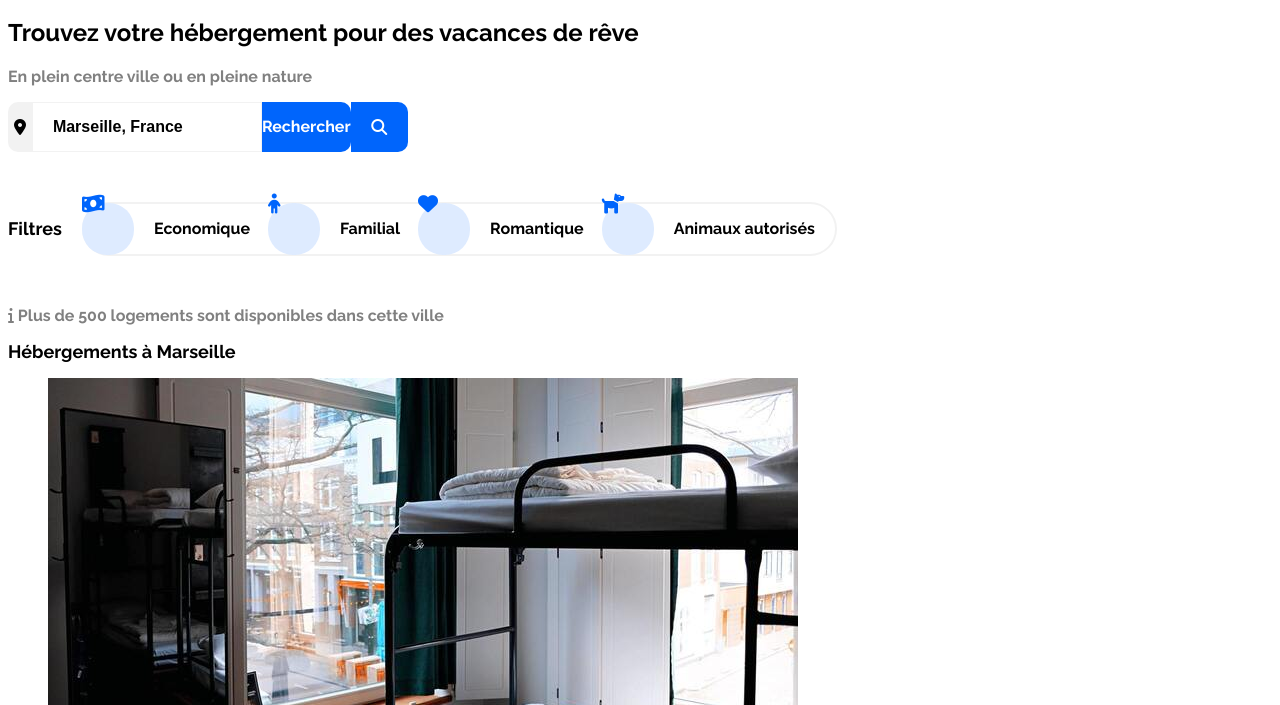
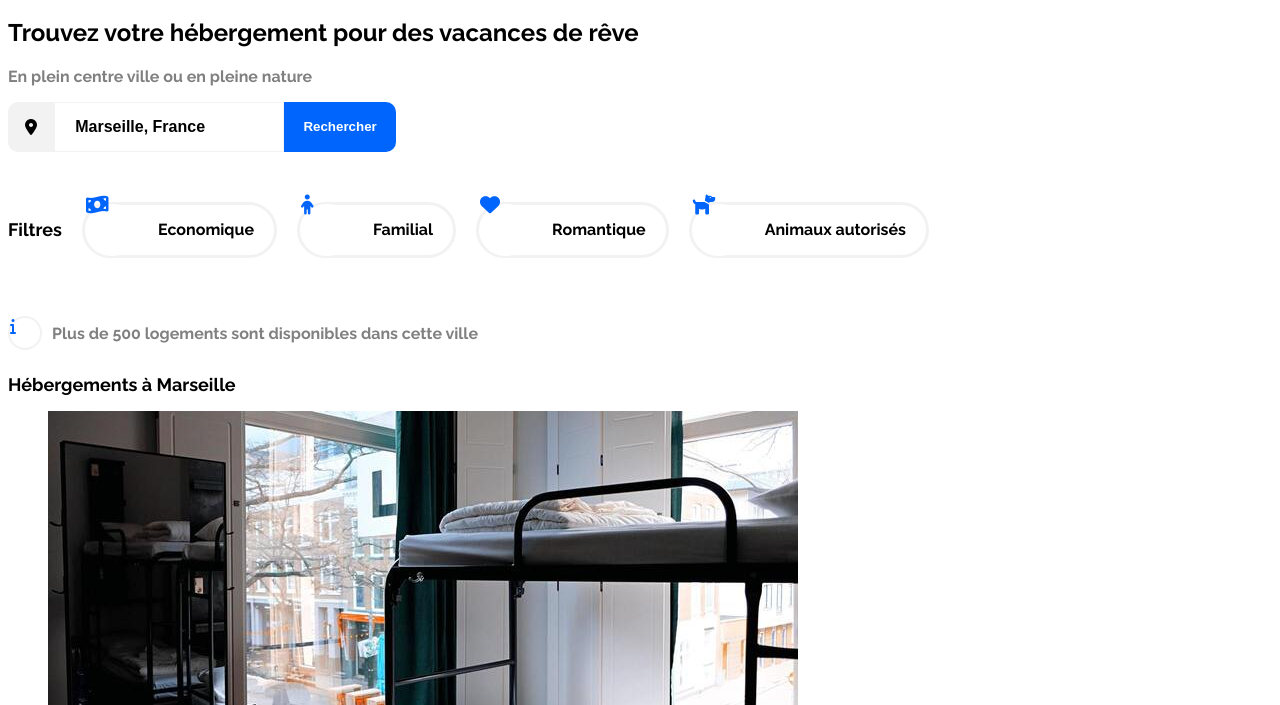
Before and after one commit to Philhey49/Heyraud_Philippe_1_Booki_122022, a plain HTML site: page index.html in a window 1280 px wide. Shown: the part 95-800 px from the top of the page. Drawn offline with Linux system fonts and the light colour scheme.

Commit message:
Recherche et filtres

```diff
--- a/index.html
+++ b/index.html
@@ -25,25 +25,37 @@
         <section id="Recherche">
             <h1>Trouvez votre hébergement pour des vacances de rêve</h1>
             <p>En plein centre ville ou en pleine nature</p>
-            <form class="flexCenter borderSearch">
-                <div  class="iconSize flexCenter backGrey"><i class="fa-solid fa-location-dot"></i></div>
-                <div><input type="search" value="Marseille, France"  class="inputSearch borderNone"></div>
-                <div class="buttonSearch flexCenter backBlue">Rechercher</div>
-                <div class="buttonSearch flexCenter backBlue"><i class="fa-solid fa-magnifying-glass"></i></div>
+            <form id="borderSearch">
+                <div  id="iconSize"><i class="fa-solid fa-location-dot"></i></div>
+                <div><input type="search" value="Marseille, France"  id="inputSearch"></div>
+                <button class="buttonSearch textSearch">Rechercher</button>
+                <button class="buttonSearch iconSearch"><i class="fa-solid fa-magnifying-glass"></i></button>
             </form>
-            <div class="filtre margeFiltre">
-                <div class="margeFiltreLabel"><h2>Filtres</h2></div>
-                <div class="flexBetween filtreTexteIcone">
-                    <i class="fa-solid fa-money-bill-wave fa-lg filtreIcones flexCenter"></i><div class="filtreTexte flexCenter">Economique</div>
-                    <i class="fa-solid fa-child filtreIcones fa-lg flexCenter"></i><div class="filtreTexte flexCenter">Familial</div>
-                    <i class="fa-solid fa-heart filtreIcones fa-lg flexCenter"></i><div class="filtreTexte flexCenter">Romantique</div>
-                    <i class="fa-solid fa-dog filtreIcones fa-lg flexCenter"></i><div class="filtreTexte flexCenter">Animaux autorisés</div>
+            <div id="filter">
+                <div class="filterTitle"><h2>Filtres</h2></div>
+                <div id="AllChoice">
+                    <div class="filterChoice">
+                        <i class="fa-solid fa-money-bill-wave fa-lg filterIcons"></i>
+                        <div class="filterText"></i>Economique</div>
+                    </div>
+                    <div class="filterChoice">
+                        <i class="fa-solid fa-child fa-lg filterIcons"></i>
+                        <div class="filterText">Familial</div>
+                    </div>
+                    <div class="filterChoice">
+                        <i class="fa-solid fa-heart fa-lg filterIcons"></i>
+                        <div class="filterText">Romantique</div>
+                    </div>
+                    <div class="filterChoice">
+                        <i class="fa-solid fa-dog fa-lg filterIcons"></i>
+                        <div class="filterText">Animaux autorisés</div>
+                    </div>
                 </div>
             </div>
-                <div>
-                    <p><i class="fa-solid fa-info iconeColor"></i> Plus de 500 logements sont disponibles dans cette ville</p>
-                </div>
-
+            <div class="filterInfo">
+                <i class="fa-solid fa-info iconColor info"></i>
+                <p> Plus de 500 logements sont disponibles dans cette ville</p>
+            </div>
         </section>
         <section id="Hébergements">
             <h2 >Hébergements à Marseille</h2>
--- a/style.css
+++ b/style.css
@@ -20,19 +20,18 @@ p a{
 }
 .flexAround {
     display: flex;
+    align-items: center;
     justify-content: space-around;
-    align-items: center;
 }
 .flexBetween {
     display: flex;
+    align-items: center;
     justify-content: space-between;
-    align-items: center;
 }
 .flexCenter {
     display: flex;
+    align-items: center;
     justify-content: center;
-    flex-direction: row;
-    align-items: center;
 }
 .decoration {
     text-decoration: none;
@@ -57,6 +56,10 @@ p a{
 }
 .borderNone{
     border: none;
+}
+.iconColor{
+    color: #0065FC;
+    margin-right: 10px;
 }
 /*HEADER*/
 header{
@@ -89,71 +92,119 @@ header a:hover{
 }
 /*MAIN*/
 /*Recherche*/
-.borderSearch{
+#borderSearch{
     width: 400px;
     border-radius: 10px;
+    display: flex;
+    align-items: center;
+    justify-content: center;
 }
-.inputSearch{
+#inputSearch{
     width: 230px;
     height: 50px;
     font-size: medium;
     font-weight: bold;
     color: black;
     padding-left: 20px;
+    border: none;
     border: 0.5px solid #F2F2F2;
 }
-.iconSize{
+#iconSize{
     width: 50px;
     height: 50px;
     border-radius: 10px 0 0 10px;
-}
-.iconColor{
-    color: #0065FC;
+    background-color: #f2f2f2;
+    display: flex;
+    align-items: center;
+    justify-content: center;
 }
 .buttonSearch{
-    width: 120px;
     height: 50px;
     border-top-right-radius: 10px;
     border-bottom-right-radius: 10px;
+    border: none;
     color:white;
+    font-weight: bold;
+    background-color: #0065FC;
     cursor: pointer;
+    display: flex;
+    align-items: center;
+    justify-content: center;
+}
+.iconSearch{
+    visibility: hidden;
+    width: 0;
+}
+.textSearch{
+    visibility: visible;
+    width: 120px;
 }
 /*Filtre*/
-.margeFiltre {
+#filter {
+    display: flex;
+    align-items: center;
+    justify-content: left;
     margin-top: 50px;
     margin-bottom: 50px;
+    padding-right: 20px;
 }
-.filtre {
+.filterTitle{
+    margin-right: 20px;
+    font-weight: bold;
+}
+#AllChoice{
     display: flex;
     align-items: center;
+    justify-content: center;
 }
-.margeFiltreLabel {
-    margin-right: 20px;
-}
-.filtreTexteIcone {
-    border: 2px solid #f2f2f2;
+.filterChoice {
+    border: 3px solid #F2F2F2;
     height: 50px;
     border-radius: 30px;
     margin-right: 20px;
+    display: flex;
+    align-items: center;
+    justify-content: center;
 }
-.filtreTexteIcone:hover > .filtreTexte{
-    color: #0065FC;
+.filterChoice:hover {
+    background-color: #deebff;
 }
-.filtreTexteIcone:hover > .filtreIcones{
-    color: white;
-    background-color: #0065FC;
+.filterChoice:hover > .filterIcons{
+    background-color: #deebff;
 }
-.filtreTexte{
+.filterText{
     height: 50px;
     padding-left: 20px;
     padding-right: 20px;
     border-radius: 0 25px 25px 0;
+    display: flex;
+    align-items: center;
+    justify-content: center;
 }
-.filtreIcones {
-    margin-left: -2px;
+.filterIcons {
+    margin-left: 1px;
     border-radius: 25px;
     width: 52px;
     height: 52px;
     color: #0065FC;
-    background-color: #deebff;
+    background-color: white;
+    display: flex;
+    align-items: center;
+    justify-content: center;
 }
+.filterInfo{
+    display: flex;
+    align-items: center;
+    justify-content: left;
+    flex-direction: row;
+}
+.info{
+    border-radius: 25px;
+    width: 30px;
+    height: 30px;
+    border: 2px solid #F2F2F2;
+    background-color: white;
+    display: flex;
+    align-items: center;
+    justify-content: center;
+}
```
